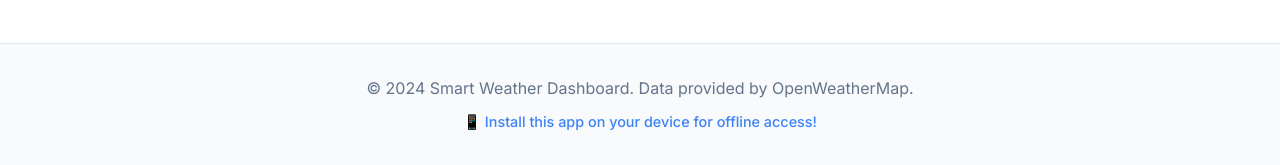
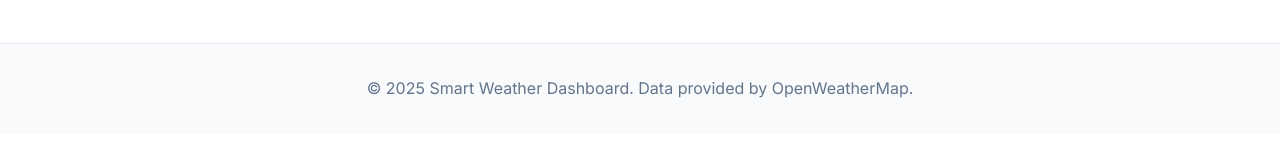
Before and after one commit to achaltri29/Weather-Alert-Dashboard, a plain HTML site: page frontend/index.html in a window 1280 px wide. Shown: the part 1420-1585 px from the top of the page. After the commit the page ends 1554 px from the top, so only its background shows below. Drawn offline with Linux system fonts and the light colour scheme; no server answers.

Commit message:
Update index.html

```diff
--- a/frontend/index.html
+++ b/frontend/index.html
@@ -176,8 +176,7 @@
 
         <!-- Footer -->
         <footer class="footer">
-            <p>&copy; 2024 Smart Weather Dashboard. Data provided by OpenWeatherMap.</p>
-            <p class="pwa-install">📱 Install this app on your device for offline access!</p>
+            <p>&copy; 2025 Smart Weather Dashboard. Data provided by OpenWeatherMap.</p>
         </footer>
     </div>
 
```
